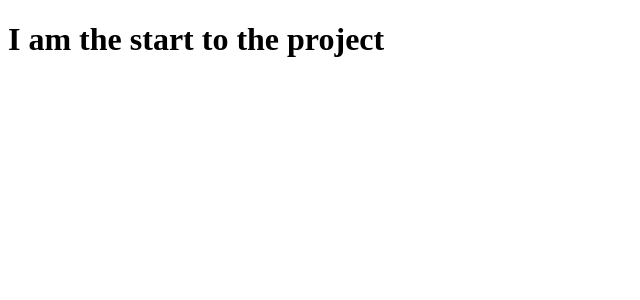
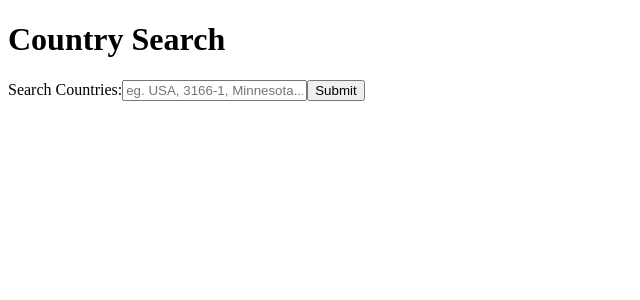
Before and after one commit to chrisferber/Country-Search-ReactJs-PHP, a React (Create React App) app: page / in a window 1280 px wide. Shown: the top 300 px of the page, without its empty margins (0-640 px from the left). Built offline with nearby package versions, Linux system fonts and the light colour scheme.

Commit message:
Create form that will handle search input from user and dispatch it to redux saga

```diff
--- a/package.json
+++ b/package.json
@@ -4,6 +4,7 @@
   "private": true,
   "proxy": "http://localhost:5000",
   "dependencies": {
+    "axios": "^0.19.2",
     "react": "^16.12.0",
     "react-dom": "^16.12.0",
     "react-redux": "^7.1.3",
--- a/src/components/App/App.js
+++ b/src/components/App/App.js
@@ -2,15 +2,21 @@
 
 import './App.css';
 
+import Search from '../Search/Search';
 
 // Base or root component to be rendered from ../../index.js
 class App extends Component {
     render() {
         return (
-            <div>
-                <h1>I am the start to the project</h1>
-            </div>
-            )
+            <>
+                <div>
+                    <h1>Country Search</h1>
+                </div>
+                <div>
+                    <Search />
+                </div>
+            </>
+        )
     }
 } // End App component
 
--- a/src/components/Search/Search.js
+++ b/src/components/Search/Search.js
@@ -0,0 +1,50 @@
+import React, { Component } from 'react'; // Brings React and Component into component
+
+
+class Search extends Component {
+
+    state = {
+        searchInput: '',
+    }
+
+    handleChangeForSearch = (event) => {
+        this.setState({
+            searchInput: event.target.value,
+        });
+    }
+
+    handleSearchSubmit = () => {
+        this.props.dispatch({ type:'SEARCH_COUNTRIES', payload: this.state })
+    }
+
+    render() {
+        return (
+            <>
+                <div>
+                    <form
+                        onSubmit={this.handleSearchSubmit}
+                    >
+                        <label htmlFor='countryInput'>
+                            Search Countries:
+                        </label>
+                        <input
+                            id='countryInput'
+                            name='countryInput'
+                            placeholder='eg. USA, 3166-1, Minnesota...'
+                            type='text'
+                            onChange={this.handleChangeForSearch}
+                        />
+                        <input
+                            id='countrySubmitButton'
+                            name='countrySubmit'
+                            type='submit'
+                            value='Submit'
+                        />
+                    </form>
+                </div>
+            </>
+        )
+    }
+} // End App component
+
+export default Search;
--- a/src/redux/sagas/countriesSaga.js
+++ b/src/redux/sagas/countriesSaga.js
@@ -1,4 +1,4 @@
-
+import axios from 'axios';
 import { put, takeLatest } from 'redux-saga/effects';
 
 // worker Saga: will be fired on 'FETCH_USER_EVENTS' actions
@@ -13,7 +13,7 @@
 
 
 function* countriesSaga() {
-    yield takeLatest('FETCH_COUNTRIES', fetchCountries);
+    yield takeLatest('SEARCH_COUNTRIES', fetchCountries);
 }
 
 export default countriesSaga;
```
